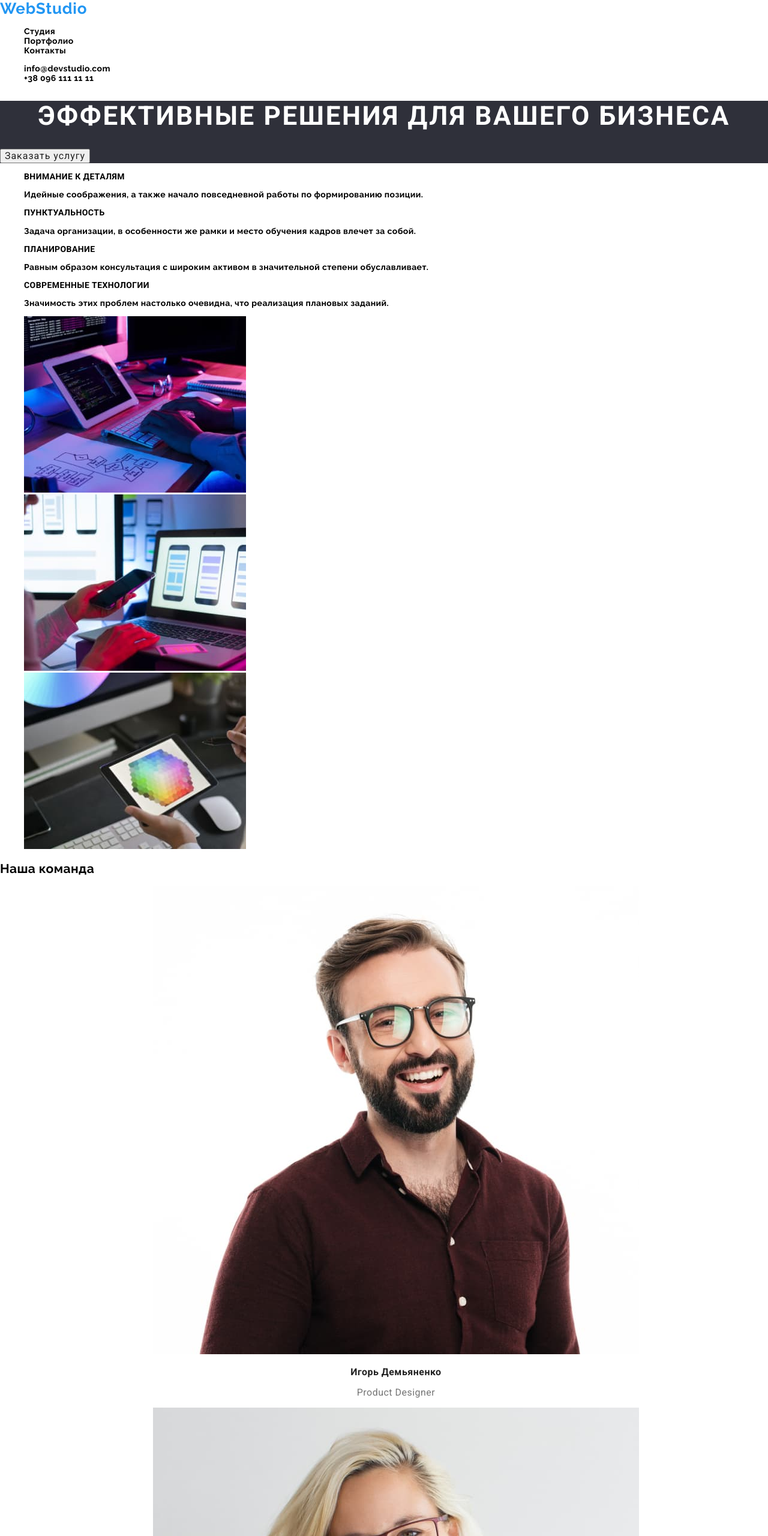
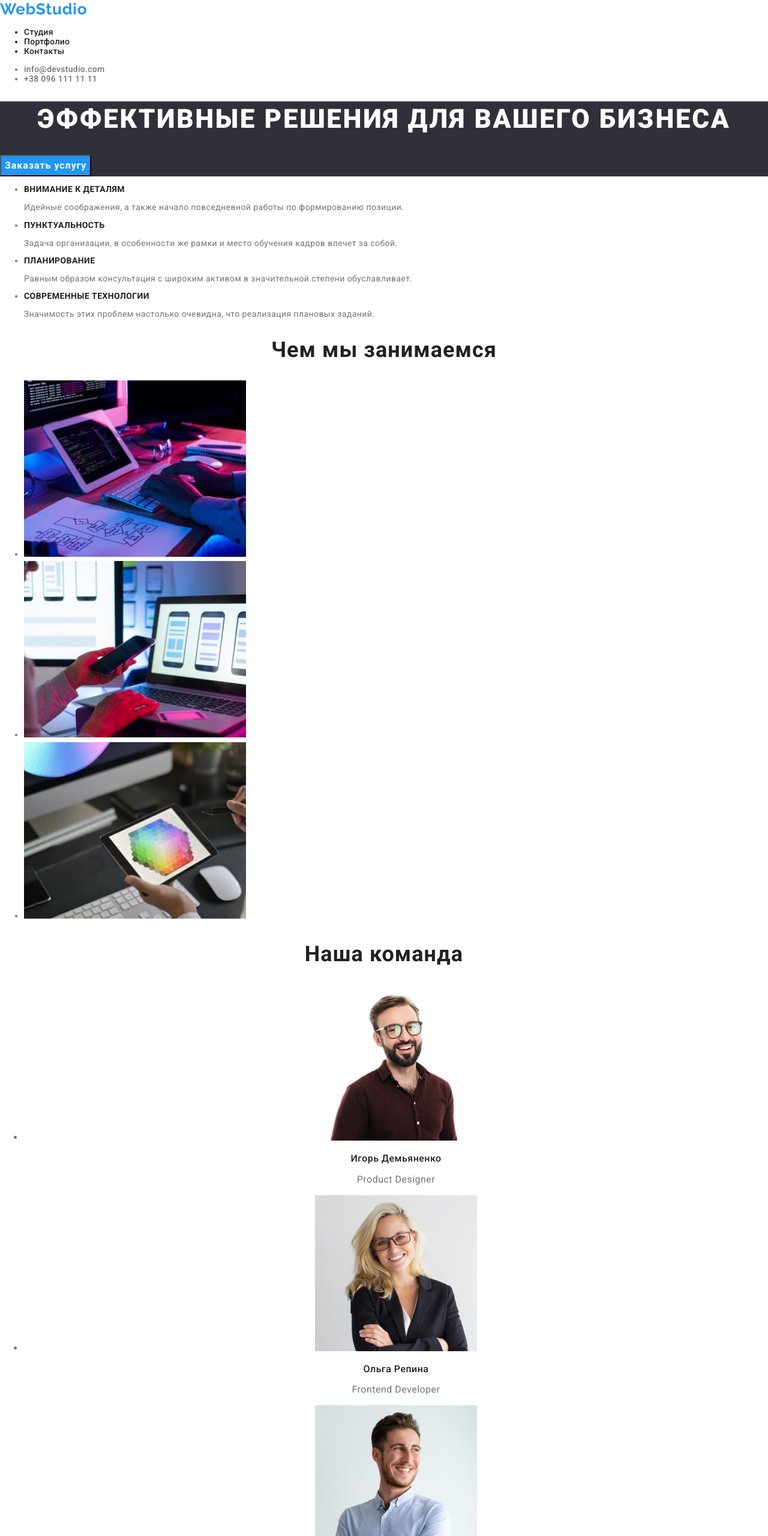
Before and after one commit to Bohdana2389/goit-markup-hw-02, a plain HTML site: page index.html in a window 1280 px wide. Shown: the top 2560 px of the page at 60% size. Drawn offline with nearby package versions, Linux system fonts and the light colour scheme.

Commit message:
correcting

```diff
--- a/css/style.css
+++ b/css/style.css
@@ -12,22 +12,21 @@
 
 .logo {
 font-family: var(--logo-font);
+font-weight: bold;
 font-size: 26px;
-line-height: 1,19;
+line-height: 1.19;
 letter-spacing: 0.03em;
 }
-
 .web{
 color:var(--accent-color);
 }
 
 body {
 font-family: var(--main-font);
-font-family:var(--logo-font) ;
 font-size: 14px;
-line-height: 1,71;
+line-height: 1.71;
 letter-spacing: 0.03em;
-color: var(--main-text-color));
+color: var(--main-text-color);
 }
 
 .link {
@@ -41,28 +40,57 @@ cursor: pointer;
 color: var(--accent-color);
 }
 
+.head{
+font-family:var(--main-font);
+font-weight: 500;
+font-size: 14px;
+line-height: 1.14;
+letter-spacing: 0.02em;
+color:var(--alt-text-color);
+}
 .list {
-    list-style: none;
+font-family:var(--main-font);
+font-weight: normal;
+font-size: 14px;
+line-height: 1.1;
+letter-spacing: 0.03em;
+color:var(--main-text-color);
+}
+
+.nav.link.current {
+color var (--accent-color);
+}
+
+.contacts{
+font-family: var(--main-font);
+font-weight: 500;
+font-size: 14px;
+line-height: 1.14;
+letter-spacing: 0.02em;
+color:var(--main-text-color);
 }
 
 .btn{
- font-family:var(--main-font);
+font-family:var(--main-font);
+font-weight: bold;
 font-size: 16px;
-line-height: 1,82;
+line-height: 1.87;
 display: flex;
 align-items: center;
 text-align: center;
 letter-spacing: 0.06em;
-color: var(--alt-text-color)
+color: var(--title-color);
+background-color:var(--accent-color);
 }
 
 .button {
 font-family:var(--main-font);
+font-weight: 500;
 font-size: 16px;
-line-height: 1,62;
+line-height: 1.62;
 text-align: center;
 letter-spacing: 0.03em;
-color: var(--alt-text-color)
+color: var(--alt-text-color);
 }
 
 .btn:hover,
@@ -73,49 +101,54 @@ background-color:var(--accent-color);
 
 .button:hover,
 .button:focus {
-    color: var(--title-color);
-    background-color:var(--accent-color);
+color: var(--title-color);
+background-color:var(--accent-color);
 }
 
 .address {
 font-style: inherit;
-color:var(--title-color)
+color:var(--title-color);
+text-decoration: none;
 }
 
 .page-title {
 font-family:var(--main-font);
+font-weight: 900;
 font-size: 44px;
-line-height: 1,36;
+line-height: 1.36;
 text-align: center;
 letter-spacing: 0.06em;
 text-transform: uppercase;
 }
 
-.section-title{
-font-family: var(--main-fontr);
+.comand {
+font-family: var(--main-font)o;
+font-weight: normal;
 font-size: 16px;
-line-height: 1,18;
+line-height: 1.18;
 text-align: center;
 letter-spacing: 0.03em;
+color:var(--main-text-color);
 }
 
 .label-text{
 font-family: var(--main-font);
+font-weight: bold;
 font-size: 14px;
-line-height: 1,14;
+line-height: 1.14;
 letter-spacing: 0.03em;
 text-transform: uppercase;
+color: var(--alt-text-color);
 }
 
-.visually-hidden {
-position: absolute;
-width: 1px;
-height: 1px;
-border: 0;
-margin: -1px;
-padding: 0;
-clip: rect(0 0 0 0);
-overflow: hidden;
+.visually {
+font-family: var(--main-font);
+font-weight: bold;
+font-size: 36px;
+line-height: 42px;
+text-align: center;
+letter-spacing: 0.03em;
+color:var(--alt-text-color);
   }
 
 .team-page{
@@ -123,17 +156,18 @@ background:var (var(--second));
   }
 
 .team{
-font-family:  var(--main-font);
+font-family: var(--main-font);
+font-weight: 500;
 font-size: 16px;
-line-height: 1,18;
+line-height: 1.18;
 text-align: center;
-color:var(--alt-text-color)
+color:var(--alt-text-color);
  }
 
 .team-item-position{
 font-family: var(--main-font);
 font-size: 16px;
-line-height: 1,18;
+line-height: 1.18;
 text-align: center;
 letter-spacing: 0.03em;
 color:var(--main-text-color);
@@ -141,6 +175,7 @@ color:var(--main-text-color);
 
 .page{
 font-family: var(--main-font);
+font-weight: bold;
 font-size: 18px;
 line-height: 2;
 letter-spacing: 0.06em;
@@ -149,8 +184,9 @@ color:var(--alt-text-color);
 
 .site {
 font-family:  var(--main-font);
+font-weight: normal;
 font-size: 16px;
-line-height: 1,87;
+line-height: 1.87;
 letter-spacing: 0.03em;
 color: var(--main-text-color);
 }
@@ -159,3 +195,12 @@ color: var(--main-text-color);
 color: var(--title-color);
 background-color: var(--dark);
 }
+
+.dark-list{
+font-family: Roboto;
+font-weight: normal;
+font-size: 14px;
+line-height: 1.71x;
+letter-spacing: 0.03em;
+color:var (var(--title-color));
+}
--- a/index.html
+++ b/index.html
@@ -19,13 +19,13 @@
     <header>
         <nav>
             <a class="link logo" href="./index.html"><span class="web">Web</span>Studio</a>
-            <ul class="list">
-                <li><a class="link" href="./index.html">Студия</a></li>
+            <ul class="head nav">
+                <li><a class="link current" href="./index.html">Студия</a></li>
                 <li><a class="link" href="./portfolio.html">Портфолио</a></li>
                 <li><a class="link" href="">Контакты</a></li>
             </ul>
         </nav>
-        <ul class="list">
+        <ul class="contacts">
             <li><a class="link" href="mailto:info@devstudio.com">info@devstudio.com</a></li>
             <li><a class="link" href="tel:+380961111111">+38 096 111 11 11</a></li>
         </ul>
@@ -60,8 +60,8 @@
 
 
         <section>
-            <h2 class="visually-hidden">Чем мы занимаемся</h2>
-            <ul class="list">
+            <h2 class="visually">Чем мы занимаемся</h2>
+            <ul>
                 <li><img src="./images/img.jpg" width="370" height="294" alt="Клавиатура"></li>
                 <li><img src="./images/img1.jpg" width="370" height="294" alt="Телефон"></li>
                 <li><img src="./images/img2.jpg" width="370" height="294" alt="Планшет"></li>
@@ -71,19 +71,19 @@
 
 
         <section class="team-page">
-            <h2>Наша команда</h2>
-            <ul class="list">
-                <li class="section-title"><img src="./images/Photo1.jpg" width="810" height="780" alt="Игорь Демьяненко">
+            <h2 class="visually">Наша команда</h2>
+            <ul class="comand">
+                <li><img src="./images/Photo1.jpg" width="270" height="260" alt="Игорь Демьяненко">
                     <h3 class="team">Игорь Демьяненко</h3>
                     <p class="team-item-position">Product Designer</p>
-                <li class="section-title"><img src="./images/Photo2.jpg" width="810" height="780" alt="Ольга Репина">
+                <li ><img src="./images/Photo2.jpg" width="270" height="260" alt="Ольга Репина">
                     <h3 class="team">Ольга Репина</h3>
                     <p class="team-item-position">Frontend Developer</p>
-                <li class="section-title"><img src="./images/Photo3.jpg" width="810" height="780" alt="Николай Тарасов">
+                <li ><img src="./images/Photo3.jpg" width="270" height="260" alt="Николай Тарасов">
                     <h3 class="team">Николай Тарасов</h3>
                     <p class="team-item-position">Marketing</p>
 
-                <li class="section-title"><img src="./images/Photo4.jpg" width="810" height="780" alt="Михаил Ермаков">
+                <li><img src="./images/Photo4.jpg" width="270" height="260" alt="Михаил Ермаков">
                     <h3 class="team">Михаил Ермаков</h3>
                     <p class="team-item-position">UI Designer</p>
 
@@ -94,7 +94,7 @@
     <footer class="dark-fone">
         <a class="link logo" href="./index.html"><span class="web">Web</span>Studio</a>
         <address>
-            <ul class="list">
+            <ul class="dark-list">
                 <li>г. <a class="address" href="#">Киев, пр-т Леси Украинки, 26</a> </li>
                 <li><a class="link" href="mailto:info@devstudio.com">info@devstudio.com</a></li>
                 <li><a class="link" href="tel:+380961111111">+38 096 111 11 11</a></li>
```
Also changed, not shown: portfolio.html (+15 -15 lines).
